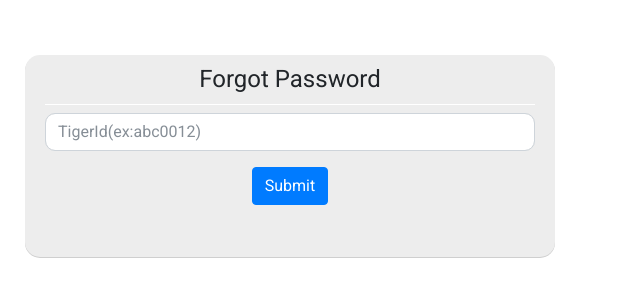
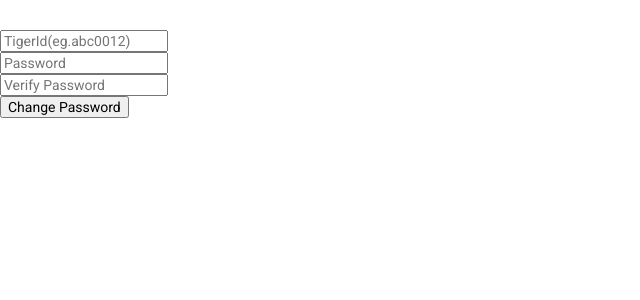
Before and after one commit to kirandasika98/auFifPro, a Flask app: page /forgot_password in a window 1280 px wide. Shown: the part 50-350 px from the top of the page, without its empty margins (0-640 px from the left). Run offline with Flask 2, Linux system fonts and the light colour scheme; parts of the project's set-up code (start-up, migrations or seed data) failed here and were passed over; some libraries are stand-ins or nearby versions.

Commit message:
added forgot password feature

```diff
--- a/app.py
+++ b/app.py
@@ -196,8 +196,20 @@ def new_match():
 @app.route("/forgot_password", methods=['GET', 'POST'])
 def forgot_password():
     if request.method == 'POST':
-        password_info = "email sent successfully"
-        return render_template("forgot_password.html", password_info=password_info)
+        username = request.form["userName"]
+        password = request.form["userPassword"]
+        verify_password = request.form["verifyPassword"]
+        try:
+            user = User.get(User.username == username)
+        except DoesNotExist:
+            return render_template("forgot_password.html", password_info="User does not exist")
+
+        if password == verify_password:
+            user.password = bcrypt.generate_password_hash(password)
+            user.save()
+            return redirect("/")
+        else:
+            return render_template("forgot_password.html", password_info="Password's dont match.")
 
     return render_template('forgot_password.html')
 
--- a/templates/forgot_password.html
+++ b/templates/forgot_password.html
@@ -8,27 +8,13 @@
 {%block title %} Forgot Password {% endblock %}
 
 {% block content %}
-  <main role="main" class="container">
-        <div class="row">
-          <div class="col-md-offset-5 col-md-6">
-              <div class="form-login">
-              <h4>Forgot Password</h4>
-              <form id="forgot_password" method="post">
-              <input type="text" id="userName" class="form-control input-sm chat-input" placeholder="TigerId(ex:abc0012)" />
-              <br />
-              <div class="wrapper">
-              <span class="group-btn">
-                  <input type="submit" id="userLogin" class="btn btn-primary btn-md" onclick=""><i class="fa fa-sign-in"></i></button>
-                  <p><div id="error"></div></p>
-              </span>
-              <br />
-              {% if password_info %}
-                <p>{{ password_info }}</p>
-              {% endif %}
-            </form>
-              </div>
-            </div>
-          </div>
-      </div>
-  </main>
+    <form action="{{ url_for('forgot_password') }}" method="post">
+        <input type="text" name="userName" placeholder="TigerId(eg.abc0012)" /><br />
+        <input type="password" name="userPassword" placeholder="Password" /><br/>
+        <input type="password" name="verifyPassword" placeholder="Verify Password" /><br/>
+        <input type="submit" value="Change Password" />
+    </form>
+    {% if password_info %}
+        {{ password_info }}
+    {% endif %}
 {% endblock %}
--- a/templates/index.html
+++ b/templates/index.html
@@ -23,7 +23,7 @@
                 <p> or <br /> <a href="/signup">Signup for a free account</a></p>
             </span>
             <p><div id="error"></div></p>
-            <!-- <p><a href="/forgot_password">Forgot password?</a></p> -->
+            <p><a href="/forgot_password">Forgot password?</a></p>
             </div>
             </div>
 
--- a/utils.py
+++ b/utils.py
@@ -4,9 +4,11 @@ App utilities in this file
 import time
 import sys
 import json
+import requests
 
 
 TWO_DAYS = 172800
+API_BASE_URL = "https://api.mailgun.net/v3/{}/messages" # {} for mailgun domain
 
 class MyMemcache():
     def __init__(self, conn=None):
@@ -54,3 +56,26 @@ class MyMemcache():
         """
         return json.dumps(dict(expiry_timestamp=(int(time.time()) + TWO_DAYS),
                                 data=value, buff_size=sys.getsizeof(value)))
+
+
+class MailGunHandler(object):
+
+    def __init__(self, api_key, mailgun_domain):
+        self.api_key = api_key
+        self.mailgun_domain = mailgun_domain
+
+    def service_url(self):
+        return API_BASE_URL.format(self.mailgun_domain)
+
+    def send_email(self, to_email, subject, body):
+        r = requests.post(
+            self.service_url(),
+            auth=("api", self.api_key),
+            data={
+                "from": "AuFifPro <no-reply@{}>".format(self.mailgun_domain),
+                "to": [to_email, self.mailgun_domain],
+                "subject": subject,
+                "text": body
+            }
+        )
+        return r
```
Also changed, not shown: fifpro.db.
